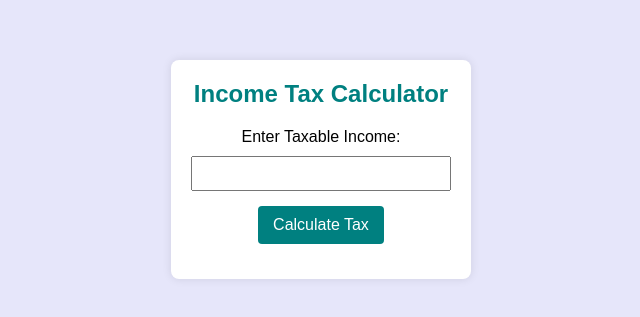
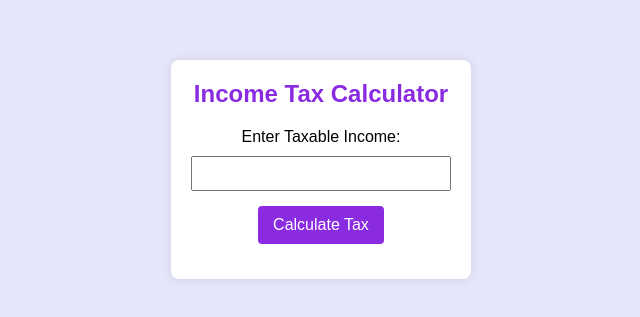
Before and after one commit to illmalicsi/CS1130, a plain HTML site: page income-tax-calculator.html in a window 1280 px wide. Shown: the part 231-548 px from the top of the page, without its empty margins (319-959 px from the left). Drawn offline with Linux system fonts and the light colour scheme.

Commit message:
Update income-tax-calculator.html

```diff
--- a/income-tax-calculator.html
+++ b/income-tax-calculator.html
@@ -31,7 +31,7 @@
     }
 
     h2 {
-      color: #008080;
+      color: #8A2BE2;
       margin-bottom: 20px;
     }
 
@@ -49,7 +49,7 @@
 
     button {
       color: #fff;
-      background-color: #008080;
+      background-color: #8A2BE2;
       padding: 10px 15px;
       border: none;
       border-radius: 4px;
```
